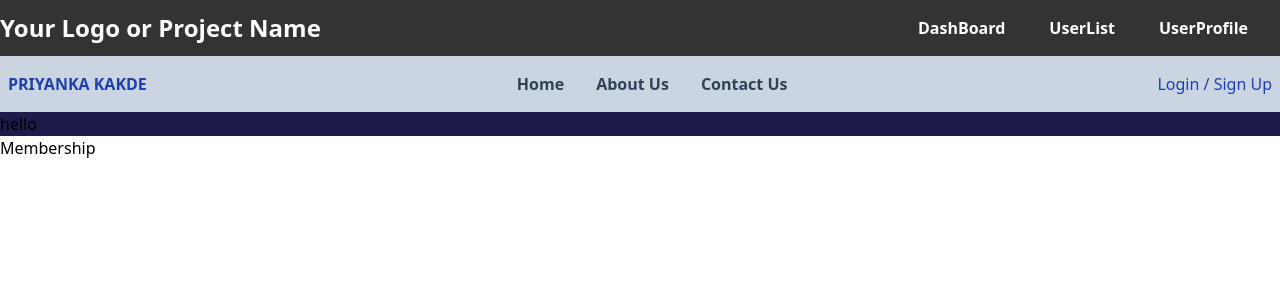
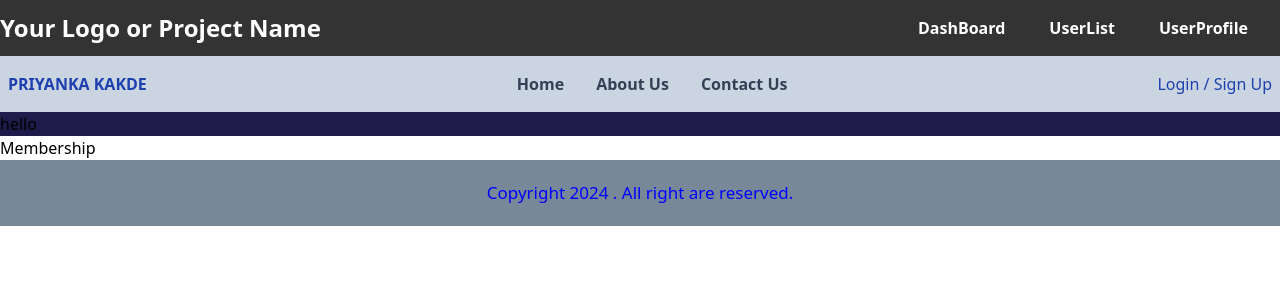
Before and after one commit to codewithtinu/membership, a React (Create React App) app in the folder client/: page / in a window 1280 px wide. Shown: the top 300 px of the page. Built offline with nearby package versions, Linux system fonts and the light colour scheme.

Commit message:
Adding AdminFooter

```diff
--- a/client/src/App.js
+++ b/client/src/App.js
@@ -24,6 +24,7 @@ function App() {
           <Route path='/Dashboard' element={<Dashboard/>}/>
           <Route path='/UserList' element={<UserList/>}/>
         </Routes>
+        <AdminFooter/>
       </BrowserRouter>
     </>
   );
```
